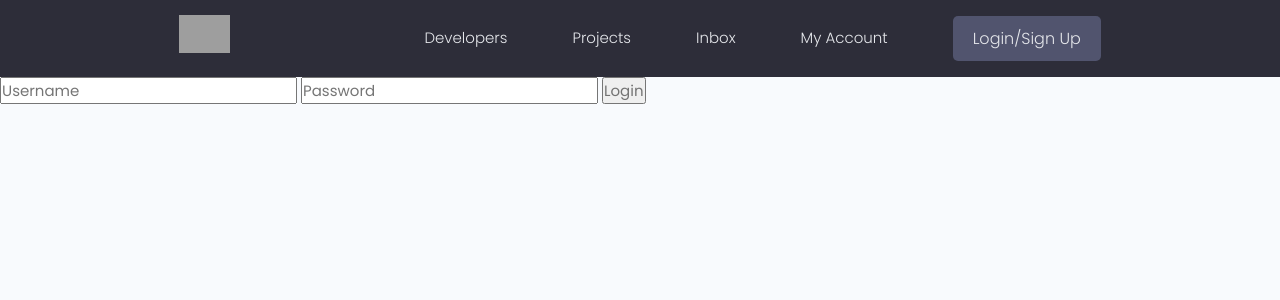
After one commit to vldmr42/dev_search, a Django app: page /login/ in a window 1280 px wide. The commit adds this page. Shown: the top 300 px of the page. Run offline with Django 3.2, Linux system fonts and the light colour scheme; some libraries are stand-ins or nearby versions; grey boxes are pictures that could not be loaded.

Commit message:
added user authentication system (login logout) and flash messages

```diff
--- a/devsearch/projects/views.py
+++ b/devsearch/projects/views.py
@@ -1,3 +1,4 @@
+from django.contrib.auth.decorators import login_required
 from django.shortcuts import render, redirect
 
 from .models import Project
@@ -21,6 +22,7 @@ def project(request, pk):
     return render(request, 'projects/single-project.html', context)
 
 
+@login_required(login_url='login')
 def create_project(request):
     form = ProjectForm()
     if request.method == 'POST':
@@ -34,6 +36,7 @@ def create_project(request):
     return render(request, 'projects/project_form.html', context)
 
 
+@login_required(login_url='login')
 def update_project(request, pk):
     project = Project.objects.get(id=pk)
     form = ProjectForm(instance=project)
@@ -49,6 +52,7 @@ def update_project(request, pk):
     return render(request, 'projects/project_form.html', context)
 
 
+@login_required(login_url='login')
 def delete_project(request, pk):
     project = Project.objects.get(id=pk)
     if request.method == 'POST':
--- a/devsearch/templates/main.html
+++ b/devsearch/templates/main.html
@@ -19,6 +19,14 @@
 <body>
 {% include 'navbar.html' %}
 
+{% if messages %}
+<ul class="messages">
+    {% for message in messages %}
+    <li{% if message.tags %} class="{{message.tags}}" {% endif %}>{{message}}</li>
+    {% endfor %}
+</ul>
+{% endif %}
+
 {% block content %}
 {% endblock content %}
 </body>
--- a/devsearch/templates/navbar.html
+++ b/devsearch/templates/navbar.html
@@ -17,8 +17,12 @@
                 <li class="header__menuItem"><a href="{% url 'projects' %}">Projects</a></li>
                 <li class="header__menuItem"><a href="">Inbox</a></li>
                 <li class="header__menuItem"><a href="">My Account</a></li>
+                {% if request.user.is_authenticated %}
                 <li class="header__menuItem"><a href="{% url 'create_project' %}" class="btn btn--sub">Add Project</a></li>
-                <li class="header__menuItem"><a href="" class="btn btn--sub">Login/Sign Up</a></li>
+                <li class="header__menuItem"><a href="{% url 'logout' %}" class="btn btn--sub">Logout</a></li>
+                {% else %}
+                <li class="header__menuItem"><a href="{% url 'login' %}" class="btn btn--sub">Login/Sign Up</a></li>
+                {% endif %}
             </ul>
         </nav>
     </div>
--- /dev/null
+++ b/devsearch/users/templates/users/login_register.html
@@ -0,0 +1,12 @@
+{% extends 'main.html' %}
+
+{% block content %}
+
+<form action="{% url 'login' %}" method="post">
+    {% csrf_token %}
+    <input type="text" name="username" placeholder="Username">
+    <input type="password" name="password" placeholder="Password">
+    <input type="submit" value="Login">
+</form>
+
+{% endblock content %}
--- a/devsearch/users/urls.py
+++ b/devsearch/users/urls.py
@@ -2,6 +2,9 @@ from django.urls import path
 from . import views
 
 urlpatterns = [
+    path('login/', views.login_view, name='login'),
+    path('logout/', views.logout_view, name='logout'),
+
     path('', views.profiles, name='profiles'),
     path('profile/<str:pk>/', views.user_profile, name='user_profile'),
 ]
--- a/devsearch/users/views.py
+++ b/devsearch/users/views.py
@@ -1,7 +1,40 @@
-from django.shortcuts import render
+from django.contrib.auth import login, authenticate, logout
+from django.contrib.auth.decorators import login_required
+from django.contrib.auth.models import User
+from django.contrib import messages
+from django.shortcuts import render, redirect
 
-# Create your views here.
 from users.models import Profile
+
+
+def login_view(request):
+
+    if request.user.is_authenticated:
+        return redirect('profiles')
+
+    if request.method == 'POST':
+        username = request.POST['username']
+        password = request.POST['password']
+
+        try:
+            user = User.objects.get(username=username)
+        except:
+            messages.error(request, 'Username does not exist')
+
+        user = authenticate(request, username=username, password=password)
+
+        if user:
+            login(request, user)
+            return redirect('profiles')
+        else:
+            messages.error(request, 'Username or password is incorrect')
+    return render(request, 'users/login_register.html')
+
+
+def logout_view(request):
+    logout(request)
+    messages.error(request, 'User was logged out')
+    return redirect('login')
 
 
 def profiles(request):
@@ -10,6 +43,7 @@ def profiles(request):
         'profiles': profiles,
     }
     return render(request, 'users/profiles.html', context)
+
 
 def user_profile(request, pk):
     profile = Profile.objects.get(id=pk)
```
